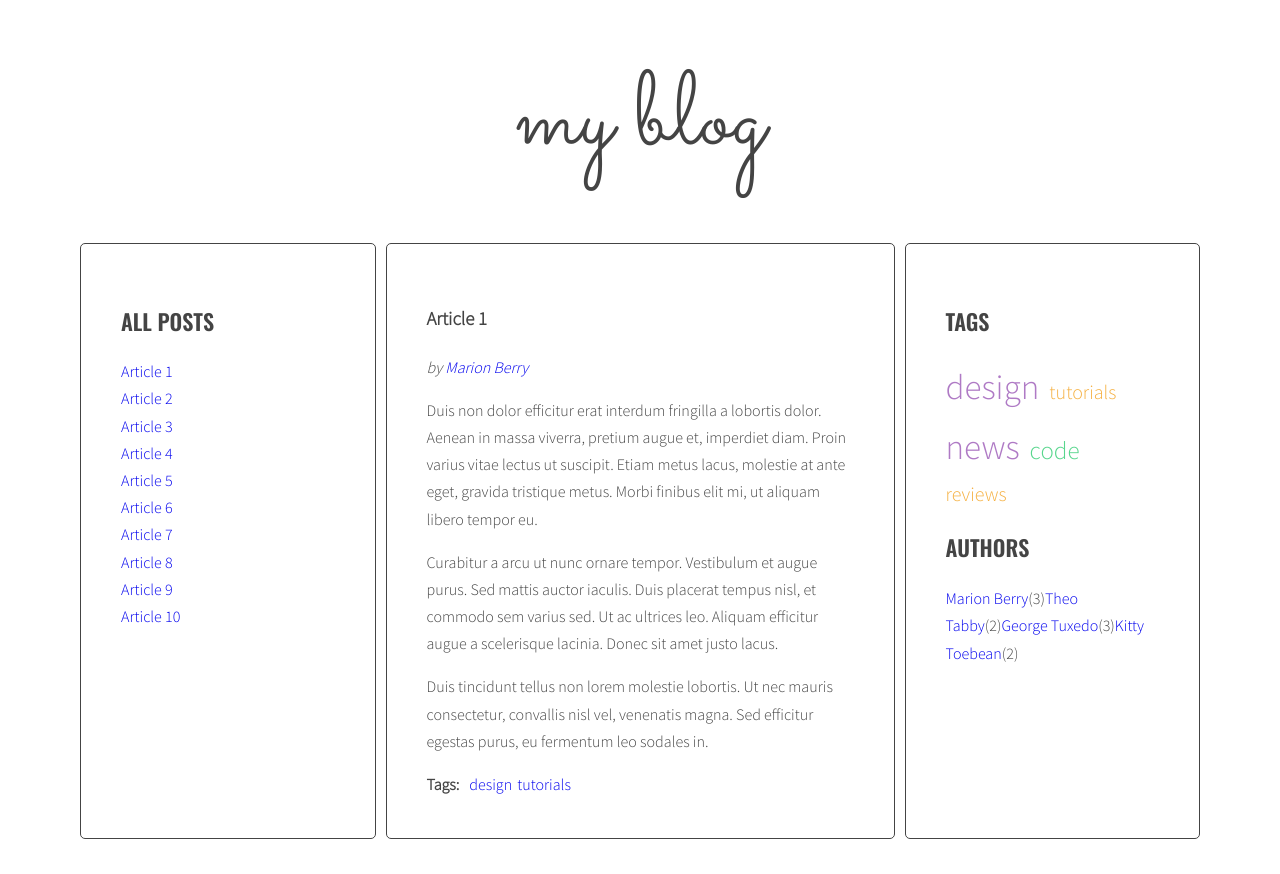
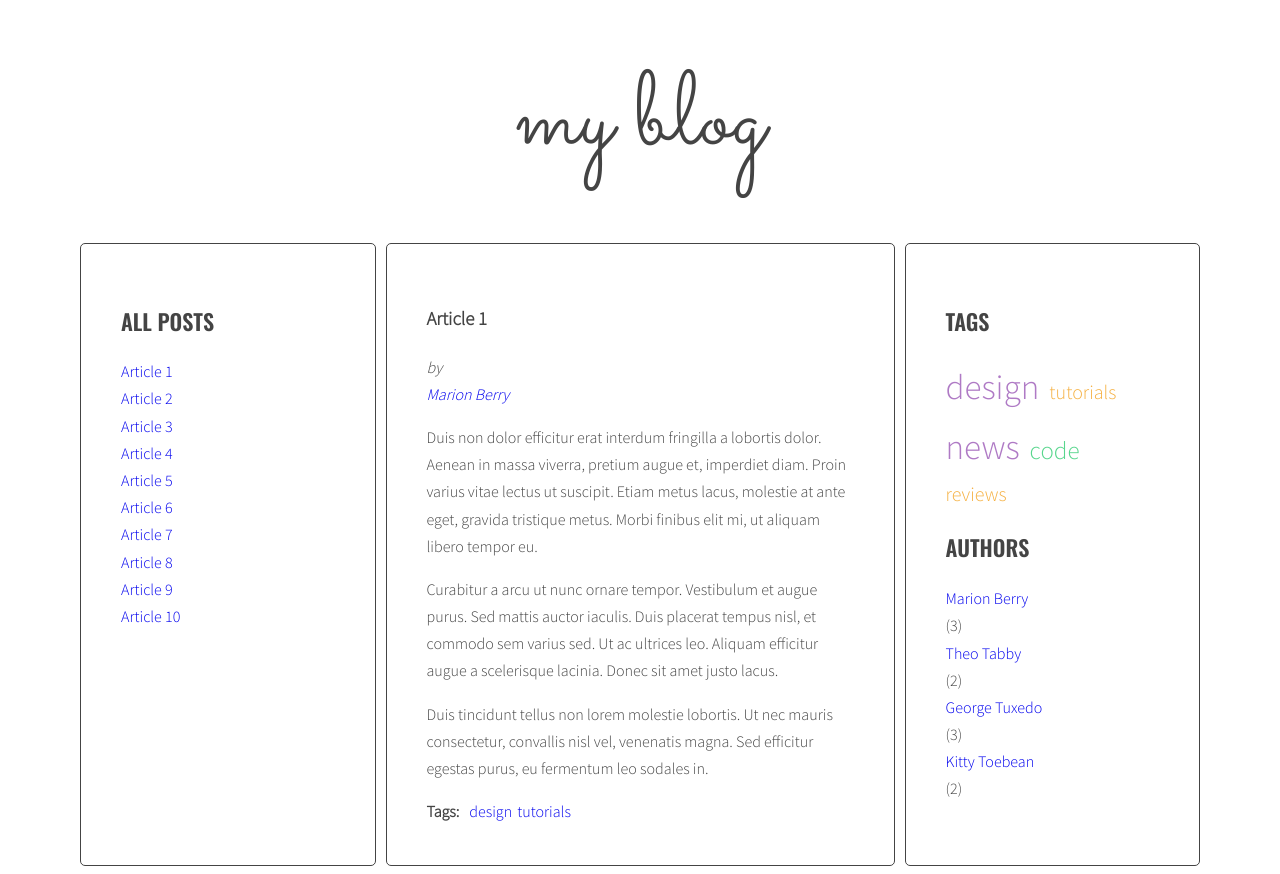
Before and after one commit to Kesja/javascript-cookbook, a website: page index.html in a window 1280 px wide. Before the commit the page ends 847 px from the top, so only its background shows below. Drawn offline with nearby package versions, Linux system fonts and the light colour scheme.

Commit message:
Change variables to object and add styles for a.span

```diff
--- a/js/script.js
+++ b/js/script.js
@@ -1,4 +1,15 @@
 'use strict';
+const opts = {
+  articleSelector: '.post',
+  titleSelector: '.post-title',
+  titleListSelector: '.titles',
+  articleTagsSelector: '.post-tags .list',
+  articleAuthorSelector: '.post-author',
+  tagsListSelector: '.tags.list',
+  cloudClassCount: 5,
+  cloudClassPrefix: 'tag-size-',
+  authorsListSelector: '.authors.list'
+};
 
 function titleClickHandler(event){
   event.preventDefault();
@@ -27,26 +38,16 @@ function titleClickHandler(event){
   targetArticle.classList.add('active');
 }
 
-const optArticleSelector = '.post',
-  optTitleSelector = '.post-title',
-  optTitleListSelector = '.titles';
-const optArticleTagsSelector = '.post-tags .list';
-const optArticleAuthorSelector = '.post-author';
-const optTagsListSelector = '.tags.list';
-const optCloudClassCount = 5;
-const optCloudClassPrefix = 'tag-size-';
-const optAuthorsListSelector = '.authors.list';
-
 function generateTitleLinks(customSelector = ''){
   /* remove contents of titleList */
-  const titleList = document.querySelector(optTitleListSelector);
+  const titleList = document.querySelector(opts.titleListSelector);
   function clearMessages(){
     titleList.innerHTML = '';
   }
   clearMessages();
 
   /* for each article */
-  const articles = document.querySelectorAll(optArticleSelector + customSelector);
+  const articles = document.querySelectorAll(opts.articleSelector + customSelector);
 
   let html = '';
 
@@ -56,7 +57,7 @@ function generateTitleLinks(customSelector = ''){
     console.log(articleId);
     /* find the title element */
     /* get the title from the title element */
-    const articleTitle = article.querySelector(optTitleSelector).innerHTML;
+    const articleTitle = article.querySelector(opts.titleSelector).innerHTML;
     console.log(articleTitle);
     /* create HTML of the link */
     const linkHTML = '<li><a href="#' + articleId + '"><span>' + articleTitle + '</span></a></li>';
@@ -96,19 +97,19 @@ function calculateTagClass(count, params) {
   const normalizedCount = count - params.min;
   const normalizedMax = params.max - params.min;
   const percentage = normalizedCount / normalizedMax;
-  const classNumber = Math.floor( percentage * (optCloudClassCount - 1) + 1);
-  return optCloudClassPrefix + classNumber;
+  const classNumber = Math.floor( percentage * (opts.cloudClassCount - 1) + 1);
+  return opts.cloudClassPrefix + classNumber;
 }
 
 function generateTags(){
   /* [NEW] create a new variable allTags with an empty object */
   let allTags = {};
   /* find all articles */
-  const articles = document.querySelectorAll(optArticleSelector);
+  const articles = document.querySelectorAll(opts.articleSelector);
   /* START LOOP: for every article: */
   for (let article of articles) {
     /* find tags wrapper */
-    const tagList = article.querySelector(optArticleTagsSelector);
+    const tagList = article.querySelector(opts.articleTagsSelector);
     /* make html variable with empty string */
     let html = '';
     /* get tags from data-tags attribute */
@@ -136,7 +137,7 @@ function generateTags(){
   /* END LOOP: for every article: */
   }
   /* [NEW] find list of tags in right column */
-  const tagList = document.querySelector(optTagsListSelector);
+  const tagList = document.querySelector(opts.tagsListSelector);
 
   const tagsParams = calculateTagsParams(allTags);
   console.log('tagsParams:', tagsParams);
@@ -200,9 +201,9 @@ addClickListenersToTags();
 
 function generateAuthors() {
   let allAuthors = {};
-  const articles = document.querySelectorAll(optArticleSelector);
+  const articles = document.querySelectorAll(opts.articleSelector);
   for (let article of articles) {
-    const authorWrapper = article.querySelector(optArticleAuthorSelector);
+    const authorWrapper = article.querySelector(opts.articleAuthorSelector);
     let html = '';
     const articleAuthor = article.getAttribute('data-author');
     console.log(articleAuthor);
@@ -218,7 +219,7 @@ function generateAuthors() {
     authorWrapper.insertAdjacentHTML('beforeend', html);
   }
 
-  const authorList = document.querySelector(optAuthorsListSelector);
+  const authorList = document.querySelector(opts.authorsListSelector);
 
   let allAuthorsHTML = '';
 
@@ -244,7 +245,7 @@ function authorClickHandler(event) {
   for ( let targetLink of targetLinks) {
     targetLink.classList.add('active');
   }
-  generateTitleLinks('[data-author="' + author+ '"]');
+  generateTitleLinks('[data-author="' + author + '"]');
 }
 
 function addClickListenersToAuthors() {
--- a/sass/style.scss
+++ b/sass/style.scss
@@ -104,13 +104,18 @@ body {
 
 .authors {
   li {
-    /*margin-bottom: 12px;*/
+    /* margin-bottom: 12px; */
   }
 }
 
 a {
   text-decoration: none;
+
+  span {
+    display: block;
+  }
 }
+
 
 /* Post */
 
```
Also changed, not shown: css/style.css, 1 other file.
